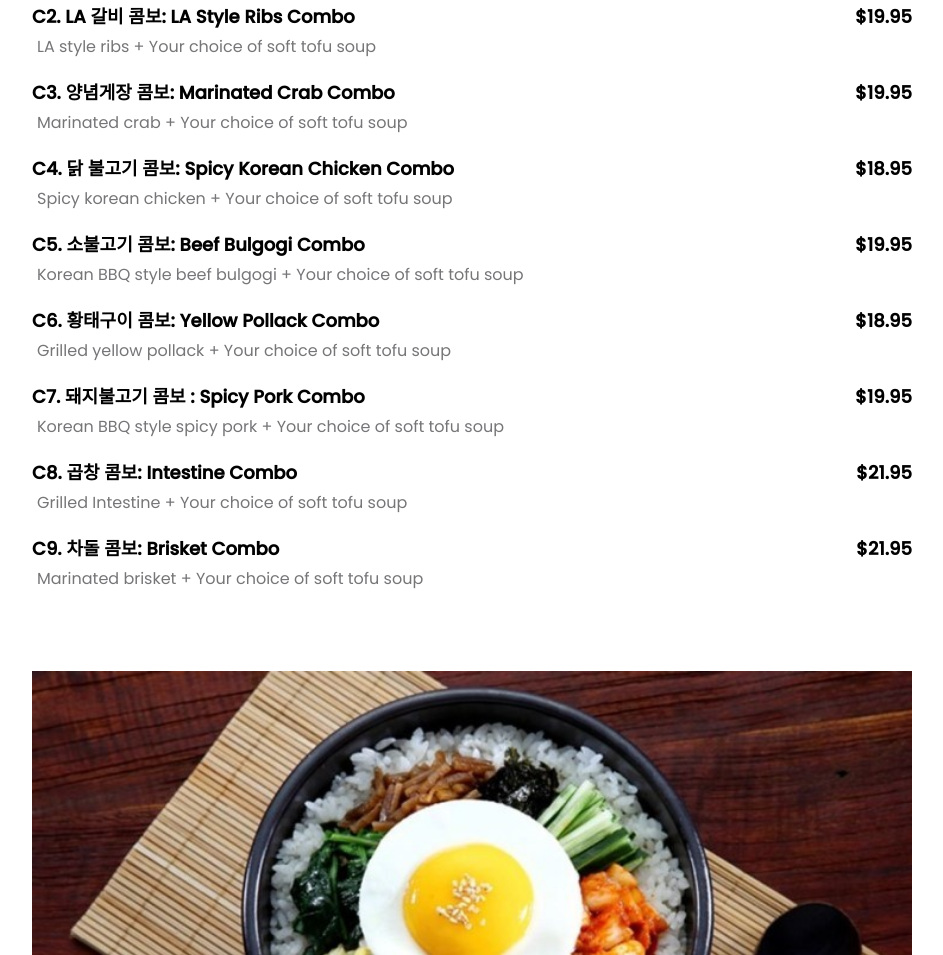
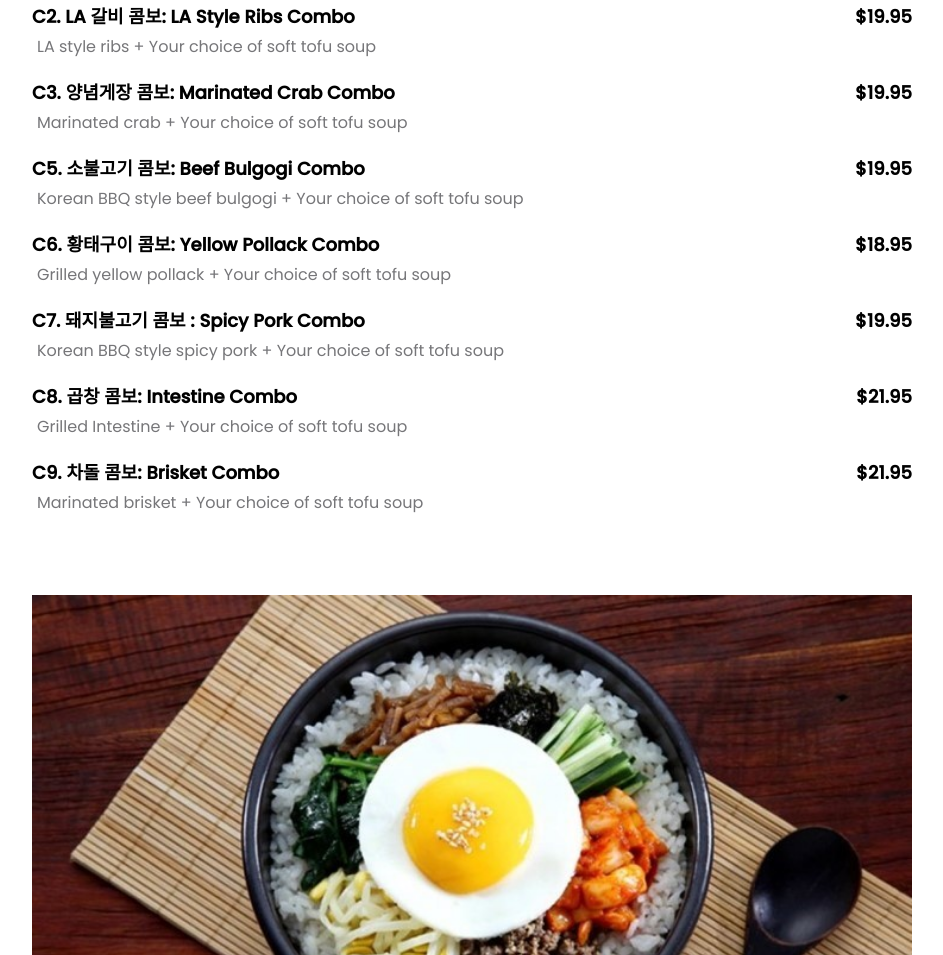
Before and after one commit to Laurasgold/homepage, a Gatsby site: page /qr in a window 1280 px wide. Shown: the part 4054-5009 px from the top of the page, without its empty margins (168-1111 px from the left). Built offline with nearby package versions, Linux system fonts and the light colour scheme; Gatsby itself is replaced by a stand-in of ours.

Commit message:
Update Menu.tsx

```diff
--- a/src/components/Menu.tsx
+++ b/src/components/Menu.tsx
@@ -396,14 +396,14 @@ export function Menu() {
           descriptionKr: "",
           price: "19.95",
         },
-        {
-          id: "C4",
-          name: "Spicy Korean Chicken Combo",
-          nameKr: "닭 불고기 콤보",
-          description: "Spicy korean chicken + Your choice of soft tofu soup",
-          descriptionKr: "",
-          price: "18.95",
-        },
+      //  {
+      //    id: "C4",
+      //    name: "Spicy Korean Chicken Combo",
+      //    nameKr: "닭 불고기 콤보",
+      //    description: "Spicy korean chicken + Your choice of soft tofu soup",
+      //    descriptionKr: "",
+      //    price: "18.95",
+      //  },
         {
           id: "C5",
           name: "Beef Bulgogi Combo",
```
